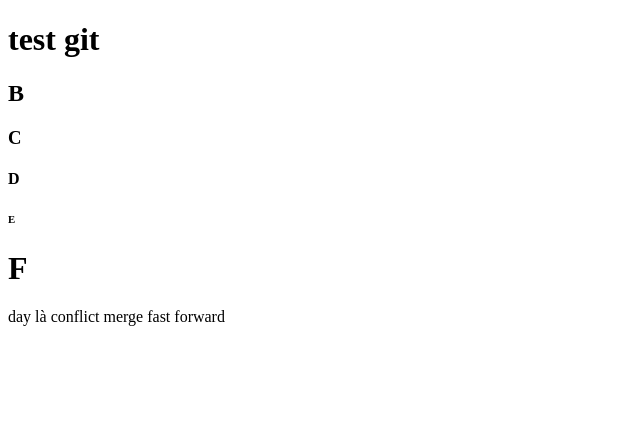
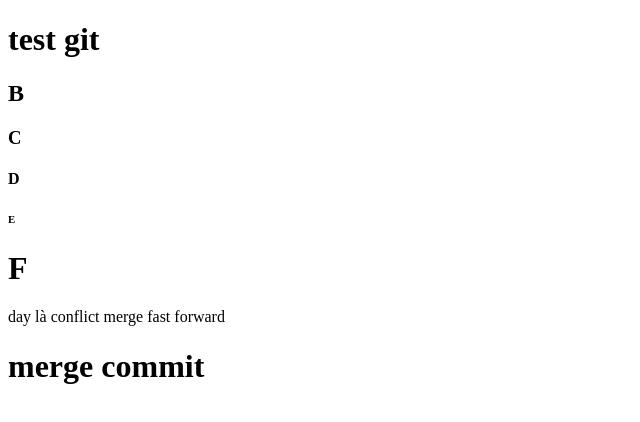
Before and after one commit to ducanhaep/training-git, a plain HTML site: page index.html in a window 1280 px wide. Shown: the whole page, without its empty margins (0-640 px from the left). Drawn offline with Linux system fonts and the light colour scheme.

Commit message:
test merge commit A

```diff
--- a/index.html
+++ b/index.html
@@ -17,6 +17,7 @@
   <h6>E</h6>
   <h1>F</h1>
   <p>day là conflict merge fast forward</p>
+  <h1>merge commit</h1>
 </body>
 
 </html>
```
